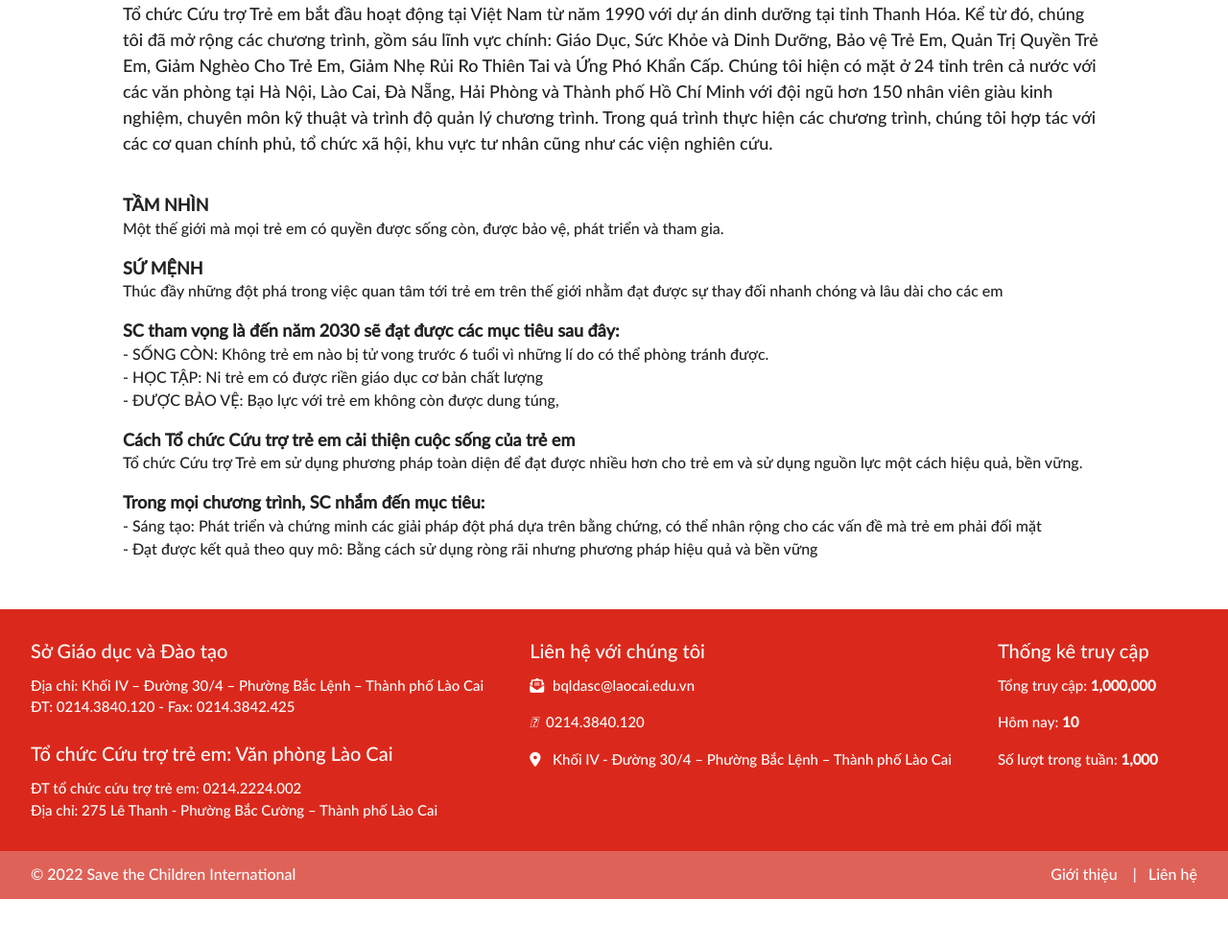
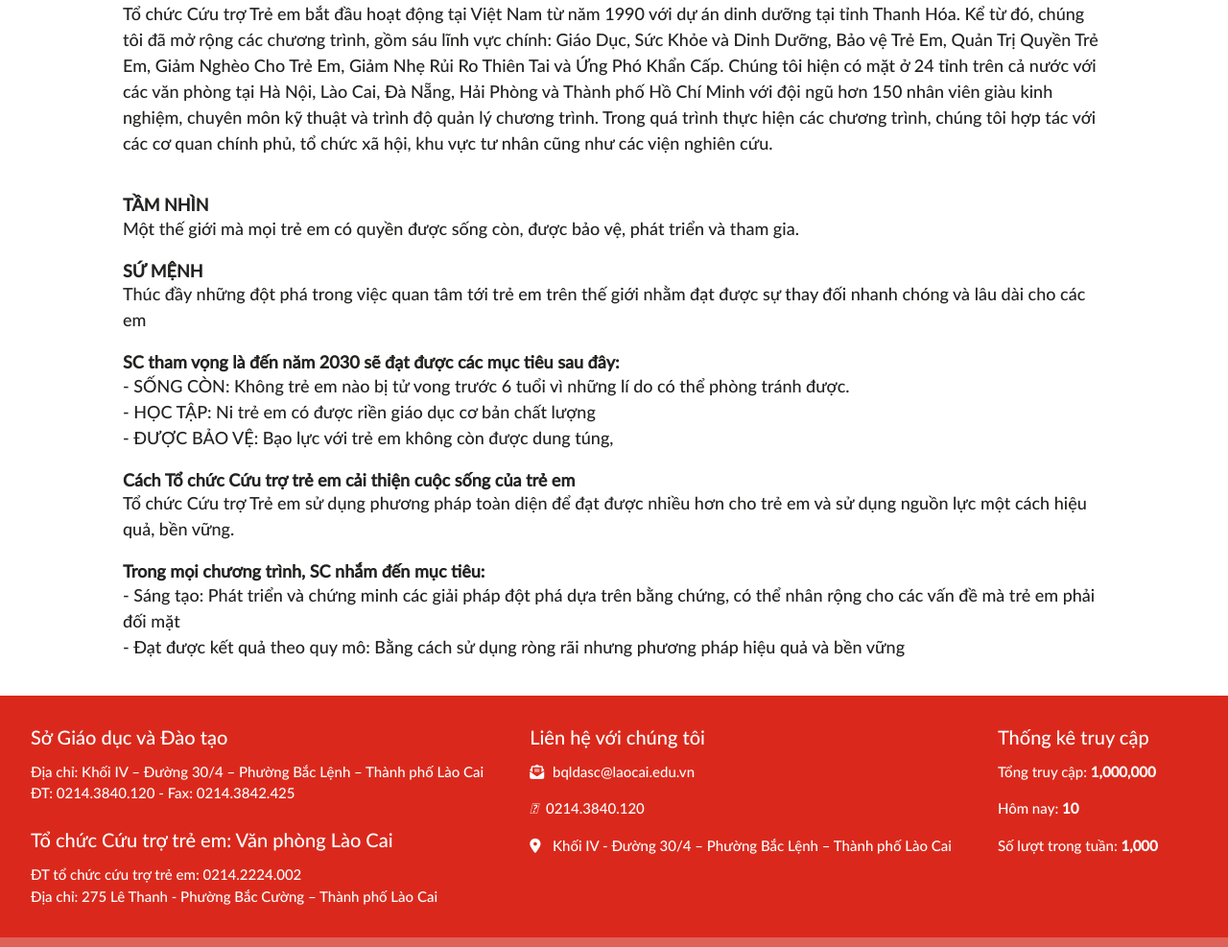
Before and after one commit to nguyenngovietanh/to-chuc-cuu-tro-tre-em, a website: page index.html in a window 1280 px wide. Shown: the part 800-1787 px from the top of the page at 96% size. Before the commit the page ends 1737 px from the top, so only its background shows below. Drawn offline with nearby package versions, Linux system fonts and the light colour scheme.

Commit message:
update font-size

```diff
--- a/assets/css/style.css
+++ b/assets/css/style.css
@@ -232,7 +232,7 @@ ol, ul {
   width: 80%;
   margin-left: auto;
   margin-right: auto;
-  margin-bottom: 50px;
+  margin-bottom: 35px;
 }
 .main-content-details h5 {
   font-weight: bold;
@@ -241,6 +241,7 @@ ol, ul {
   font-size: 18px;
 }
 .main-content-details p {
+  font-size: 18px;
   margin-bottom: 20px;
   color: #222221;
 }
```
